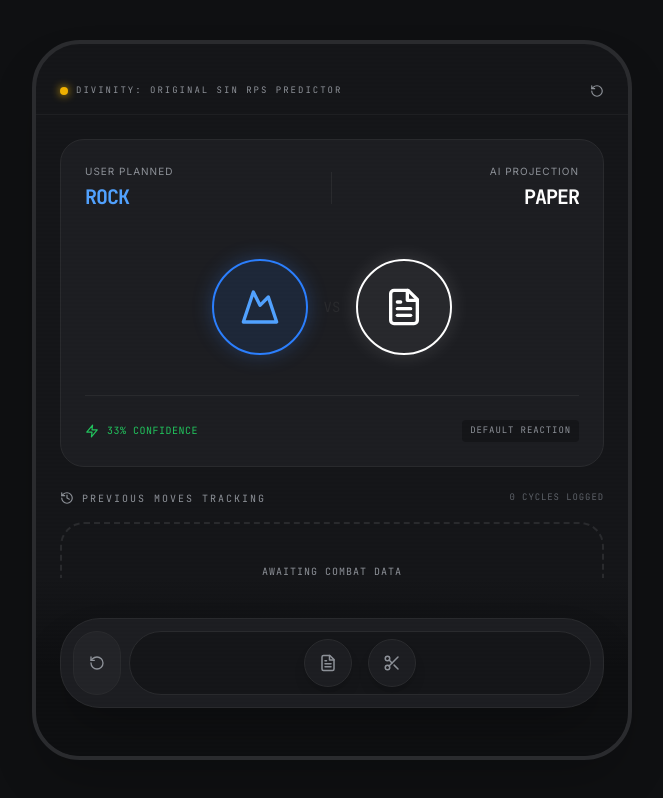
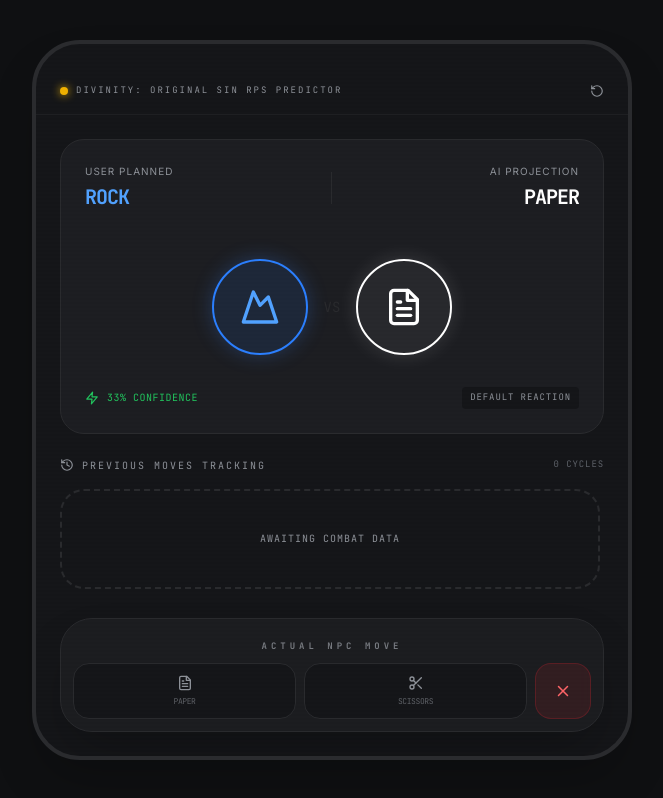
Before and after one commit to kannan-ji/Divinity-RPS, a React (Vite) app: page / in a window 1280 px wide. Both pictures are taken after a click on the button "ROCK". Shown: the whole page, without its empty margins (308-971 px from the left). Built offline with nearby package versions, Linux system fonts and the light colour scheme.

Commit message:
feat: Add close button for modal
Introduces a close button to the modal, allowing users to dismiss it more easily. Also adjusts padding on the main interface to improve spacing.

```diff
--- a/src/App.tsx
+++ b/src/App.tsx
@@ -1,5 +1,5 @@
 import React, { useState, useMemo, useEffect } from 'react';
-import { Mountain as Rock, FileText as Paper, Scissors, RotateCcw, Activity, History, Info, ChevronRight, Zap, Maximize, Minimize } from 'lucide-react';
+import { Mountain as Rock, FileText as Paper, Scissors, RotateCcw, Activity, History, Info, ChevronRight, Zap, Maximize, Minimize, X } from 'lucide-react';
 import { motion } from 'motion/react';
 import { PredictionEngine, Choice, CHOICES, BEATEN_BY } from './predictionEngine';
 import { clsx, type ClassValue } from 'clsx';
@@ -38,7 +38,7 @@
   };
 
   return (
-    <div className="min-h-screen bg-[#0F1012] flex items-center justify-center p-0 md:p-4 overflow-hidden">
+    <div className="h-screen w-full bg-[#0F1012] flex items-center justify-center p-0 md:p-4 overflow-hidden">
       {/* Portrait container - 9:16 ratio */}
       <div className="w-full h-full md:h-auto md:max-w-[600px] md:aspect-[9/16] md:max-h-[90vh] bg-[#151619] shadow-2xl relative flex flex-col border-[#2A2B2E] md:border-4 md:rounded-[3rem] overflow-hidden">
 
@@ -63,7 +63,7 @@
         </div>
 
         {/* Main Interface Content */}
-        <div className="flex-1 flex flex-col min-h-0 overflow-hidden px-6 pt-6">
+        <div className="flex-1 flex flex-col min-h-0 overflow-hidden px-6 pt-6 pb-2">
 
           {/* Active Battle Widget - Fixed height at top */}
           <div className="relative mb-6 shrink-0">
@@ -118,7 +118,7 @@
                 <motion.div
                   initial={{ opacity: 0, y: 10 }}
                   animate={{ opacity: 1, y: 0 }}
-                  className="mt-6 pt-6 border-t border-[#2A2B2E] flex justify-between items-center"
+                  className="mt-4 flex justify-between items-center"
                 >
                   <div className="flex items-center gap-2 text-[#22c55e]">
                     <Zap size={14} />
@@ -140,11 +140,11 @@
                 <span className="text-[10px] uppercase font-mono tracking-[2px] text-[#8E9299]">Previous Moves Tracking</span>
               </div>
               <div className="text-[9px] font-mono text-[#5E6269] uppercase tracking-widest">
-                {history.length} Cycles Logged
+                {history.length} Cycles
               </div>
             </div>
 
-            <div className="flex-1 overflow-y-auto custom-scrollbar space-y-3 pb-4">
+            <div className="flex-1 overflow-y-auto custom-scrollbar space-y-3 pr-1 pb-32">
               {history.length > 0 ? (
                 history.slice().reverse().map((round, i) => (
                   <div
@@ -186,44 +186,55 @@
           </div>
         </div>
 
-        {/* Floating Bottom Bar */}
-        <div className="px-6 py-10 pb-12 bg-gradient-to-t from-[#0F1012] via-[#0F1012] to-transparent relative z-30">
-          <div className="bg-[#1D1E22] border border-[#2A2B2E] rounded-[2.5rem] p-3 shadow-2xl">
+        {/* Floating Bottom Bar - Fixed with glass effect */}
+        <div className="absolute bottom-0 left-0 right-0 px-6 py-6 z-30 shrink-0">
+          <div className="bg-[#1D1E22]/90 backdrop-blur-md border border-[#2A2B2E] rounded-[2rem] p-3 shadow-2xl flex flex-col gap-2">
             {!intendedMove ? (
-              <div className="flex gap-2">
+              <>
+                <div className="text-center pt-0 pb-0">
+                  <span className="text-[9px] uppercase font-mono tracking-[4px] text-[#8E9299]/80 font-bold">Your Move</span>
+                </div>
+                <div className="flex gap-2 h-14">
                   {CHOICES.map(choice => (
                     <button
                       key={choice}
                       onClick={() => setIntendedMove(choice)}
-                    className="flex-1 h-16 rounded-full bg-[#2A2B2E] hover:bg-blue-500/20 hover:border-blue-500/50 border border-transparent transition-all flex flex-col items-center justify-center gap-1 group"
+                      className="flex-1 h-full rounded-2xl border border-[#2A2B2E] bg-[#151619] flex flex-col items-center justify-center gap-1 text-[#8E9299] hover:border-[#22c55e] hover:text-[#22c55e] transition-all group"
                     >
-                    <ChoiceIcon choice={choice} size={20} className="text-[#8E9299] group-hover:text-blue-400" />
-                    <span className="text-[8px] uppercase font-mono text-[#8E9299] group-hover:text-blue-400">{choice}</span>
+                      <ChoiceIcon choice={choice} size={20} className="group-hover:scale-110 transition-transform" />
+                      <span className="text-[8px] uppercase font-mono tracking-tighter opacity-60 group-hover:opacity-100">{choice}</span>
                     </button>
                   ))}
                 </div>
+              </>
             ) : (
-              <div className="flex items-center gap-2">
-                <button
-                  onClick={() => setIntendedMove(null)}
-                  className="w-12 h-16 rounded-full bg-[#2A2B2E]/50 border border-[#2A2B2E] flex items-center justify-center text-[#8E9299] hover:text-white transition-colors"
-                >
-                  <RotateCcw size={16} />
-                </button>
-                <div className="flex-1 h-16 px-4 bg-[#151619] rounded-full border border-[#2A2B2E] flex items-center justify-center gap-4 overflow-x-auto no-scrollbar">
-                  <div className="flex gap-4">
+              <>
+                <div className="text-center pt-0 pb-0">
+                  <span className="text-[9px] uppercase font-mono tracking-[4px] text-[#8E9299]/80 font-bold">Actual NPC Move</span>
+                </div>
+                <div className="flex items-center gap-2 h-14">
+                  <div className="flex-1 flex gap-2 h-full">
                     {CHOICES.filter(c => c !== intendedMove).map(choice => (
                       <button
                         key={`n-${choice}`}
                         onClick={() => recordOutcome(choice)}
-                        className="w-12 h-12 rounded-full border border-[#2A2B2E] bg-[#1D1E22] flex items-center justify-center text-[#8E9299] hover:border-green-500 hover:text-green-500 hover:bg-green-500/10 transition-all shadow-lg group"
+                        className="flex-1 h-full rounded-2xl border border-[#2A2B2E] bg-[#151619] flex flex-col items-center justify-center gap-1 text-[#8E9299] hover:border-[#22c55e] hover:text-[#22c55e] transition-all group"
                       >
-                        <ChoiceIcon choice={choice} size={18} className="group-hover:scale-110 transition-transform" />
+                        <ChoiceIcon choice={choice} size={16} className="group-hover:scale-110 transition-transform" />
+                        <span className="text-[8px] uppercase font-mono tracking-tighter opacity-60 group-hover:opacity-100">{choice}</span>
                       </button>
                     ))}
                   </div>
+
+                  <button
+                    onClick={() => setIntendedMove(null)}
+                    className="w-14 h-full rounded-2xl bg-red-500/10 border border-red-500/20 flex items-center justify-center text-red-400 hover:bg-red-500/20 transition-all shrink-0"
+                    title="Cancel"
+                  >
+                    <X size={18} />
+                  </button>
                 </div>
-              </div>
+              </>
             )}
           </div>
         </div>
```
Lines whose indentation alone changed are shown as unchanged.
